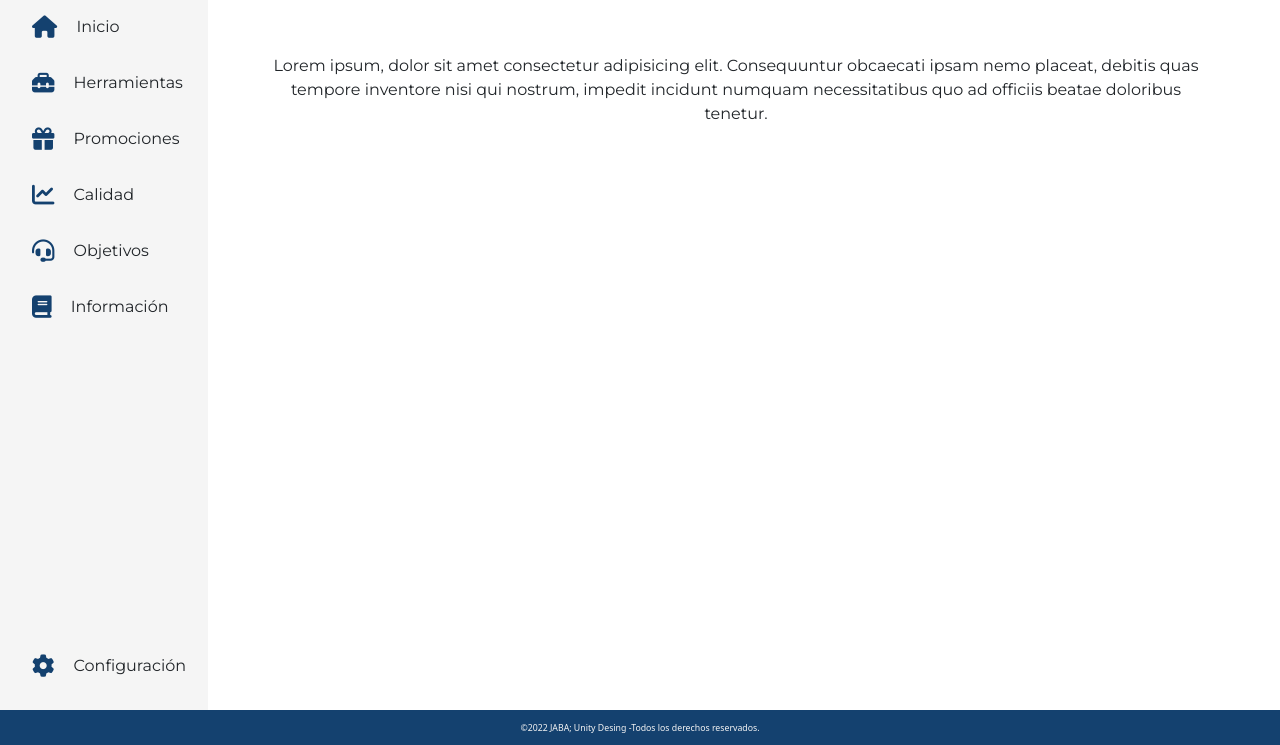
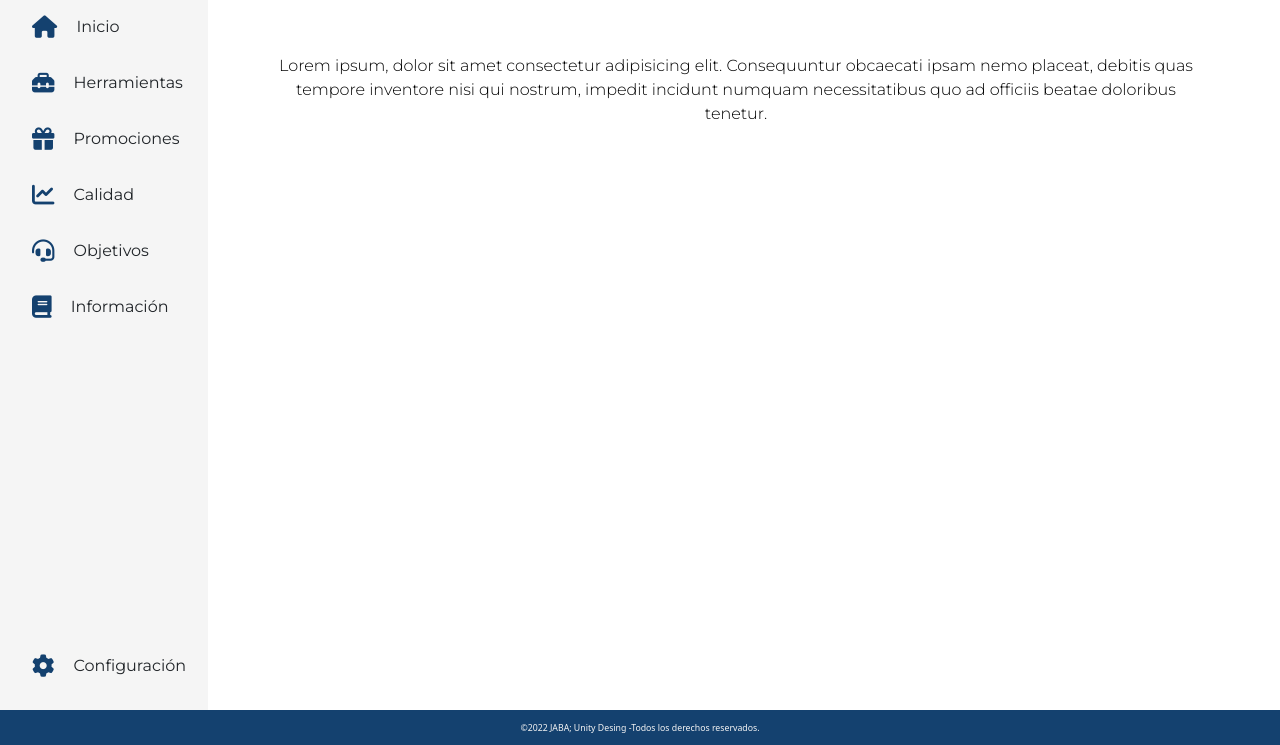
Before and after one commit to Amelissarc/Tlc-Sac, a website: page index.html in a window 1280 px wide. Shown: the part 90-835 px from the top of the page. Drawn offline with nearby package versions, Linux system fonts and the light colour scheme.

Commit message:
main.css

```diff
--- a/scss/base/tipografia.scss
+++ b/scss/base/tipografia.scss
@@ -15,3 +15,9 @@
     font-size: 20px;
     color: #1175b8;
 }
+
+p {
+    font-family:'Montserrat', sans-serif;
+    font-weight: 300;
+    color: black;
+}
```
Also changed, not shown: css/main.css.
